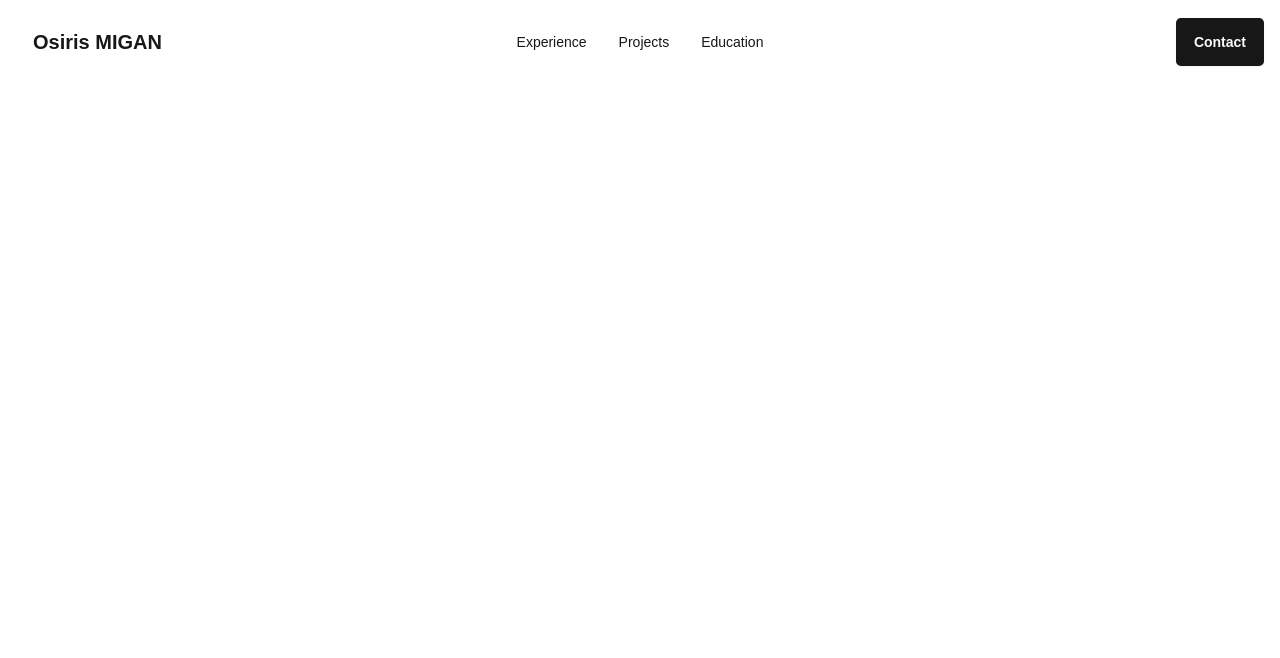
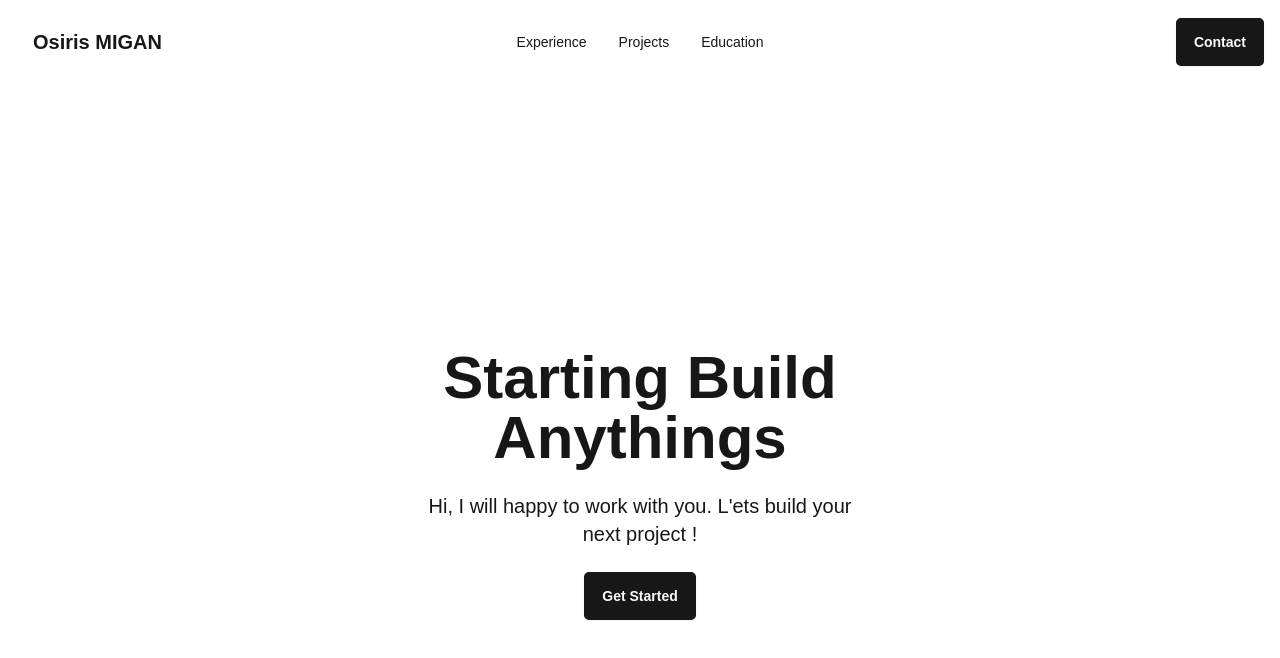
Before and after one commit to Osiris8/osirismigan, a Next.js app: page / in a window 1280 px wide. Shown: the top 658 px of the page. Built offline with nearby package versions, Linux system fonts and the light colour scheme.

Commit message:
add Hero component

```diff
--- a/app/page.tsx
+++ b/app/page.tsx
@@ -1,9 +1,11 @@
+import Hero from "@/components/Hero";
 import Navbar from "@/components/Navbar";
 
 export default function Home() {
   return (
     <div>
       <Navbar />
+      <Hero />
     </div>
   );
 }
--- /dev/null
+++ b/components/Hero.tsx
@@ -0,0 +1,16 @@
+export default function Hero() {
+  return (
+    <div className="hero bg-base-100 min-h-screen">
+      <div className="hero-content text-center">
+        <div className="max-w-md">
+          <h1 className="text-6xl font-bold">Starting Build Anythings</h1>
+          <p className="py-6 text-xl">
+            Hi, I will happy to work with you. L&#39;ets build your next project
+            !
+          </p>
+          <button className="btn btn-primary">Get Started</button>
+        </div>
+      </div>
+    </div>
+  );
+}
```
